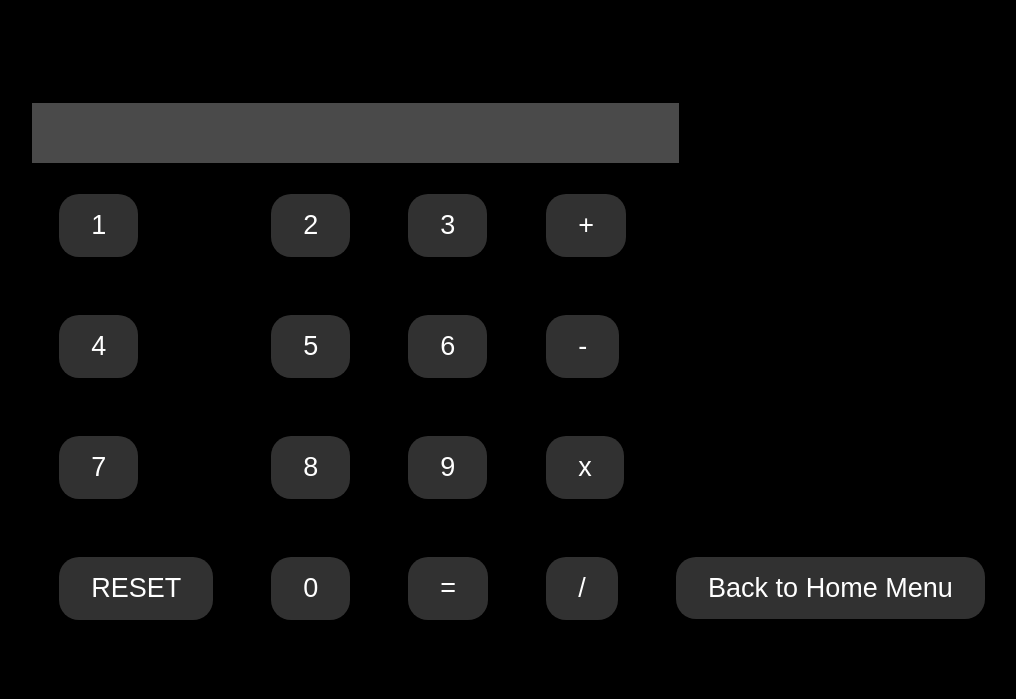
After one commit to foil-os/FOIL-Home, a PHP site: page /APPS/Calculator/index.php in a window 1280 px wide. The commit adds this page. Shown: the top 699 px of the page, without its empty margins (118-1134 px from the left). Run offline with PHP 8.4, Linux system fonts and the light colour scheme.

Commit message:
Added the FOÏL Calculator App for FOÏL Home

```diff
--- /dev/null
+++ b/APPS/Calculator/index.php
@@ -0,0 +1,63 @@
+<html>
+    <head>
+        <title>Calculator</title>
+        <meta name="viewport" content="width=device-width, initial-scale=1">
+        <link href="./src/calculator.css" rel="stylesheet">
+    </head>
+    <body>
+        <center>
+    <form name=calculator>
+    <table>
+        <tr>
+            <td colspan=5>
+                <input name=display id=display disabled>
+        <tr>
+            <td>
+                <input name=one onclick='calculator.display.value+="1"' class="button" type=button value=1>
+            <td>
+                 <input name=two onclick='calculator.display.value+="2"' class="button" type=button value=2>
+            <td>
+                <input name=three onclick='calculator.display.value+="3"' class="button" type=button value=3>
+            <td>
+                <input name=plus onclick='calculator.display.value+="+"' class="button" type=button value=+ class=operator>
+        <tr>
+            <td>
+                <input name=four onclick='calculator.display.value+="4"' class="button" type=button value=4>
+            <td>
+                <input name=five onclick='calculator.display.value+="5"' class="button" type=button value=5>
+            <td>
+                <input name=six onclick='calculator.display.value+="6"' class="button" type=button value=6>
+            <td>
+                <input name=minus onclick='calculator.display.value+="-"' class="button" type=button value=- class=operator>
+        <tr>
+            <td>
+                <input name=seven onclick='calculator.display.value+="7"' class="button" type=button value=7>
+            <td>
+                <input name=eight onclick='calculator.display.value+="8"' class="button" type=button value=8>
+            <td>
+                <input name=nine onclick='calculator.display.value+="9"' class="button" type=button value=9>
+            <td>
+                <input name=times onclick='calculator.display.value+="*"' class="button" type=button value=x class=operator>
+        <tr>
+            <td>
+                <input name=clear onclick='calculator.display.value=""' class="button" type=button value=RESET id=clear>
+            <td>
+                <input name=zero onclick='calculator.display.value+="0"' class="button" type=button value=0>
+            <td>
+                <input name=doit onclick="calculator.display.value=eval(calculator.display.value)" class="button" type=button value="=">
+            <td>
+
+                <input name=div onclick='calculator.display.value+="/"' class="button" type=button value=/ class=operator>
+                <a href="../../index.php" class="button">Back to Home Menu</a>
+
+            </td>
+        </tr>
+        </td>
+        </tr>
+
+
+    </table>
+</form>
+        </center>
+    </body>
+</html>
--- /dev/null
+++ b/APPS/Calculator/src/calculator.css
@@ -0,0 +1,43 @@
+/*
+calculator.css
+Written by Senal Bulumulle
+*/
+@import "../src/UI.css";
+body {
+  background-color: black;
+  color: white;
+  font-family:sans-serif;
+}
+center{
+    margin:100px
+}
+
+input {
+  font-size: 50px;
+  font-style: bold;
+  background-color: rgba(255, 255, 255, 0.29);
+  color: white;
+  border: none;
+}
+.button {
+  font-size: 27px;
+  background-color: rgb(49, 49, 49);
+  padding: 16px 32px;
+  margin: 27px;
+  border-radius: 20px;
+  text-decoration: none;
+  color: white;
+  transition-duration: 0.2s;
+}
+.button:hover {
+  background-color: rgb(170, 111, 0);
+}
+.button:active {
+  background-color: rgb(0, 153, 0);
+}
+
+/* Media Queries */
+@media screen and (min-device-width: 1200px) and (max-device-width: 1600px) and (-webkit-min-device-pixel-ratio: 1) {
+}
+@media screen and (min-device-width: 1200px) and (max-device-width: 1600px) and (-webkit-min-device-pixel-ratio: 2) and (min-resolution: 192dpi) {
+}
--- a/System_Files/php/system-applications-menu.php
+++ b/System_Files/php/system-applications-menu.php
@@ -3,7 +3,7 @@
         <a class="close" href="#">&times;</a>
         <h1> Applications </h1>
         <ul></ul>
-        <a href="#" class="button">Calculator</a>
+        <a href="../../APPS/Calculator/index.php" class="button">Calculator</a>
         <a href="#" class="button">Analog Clock</a>
         <div class="separate"></div>
     </div>
```
